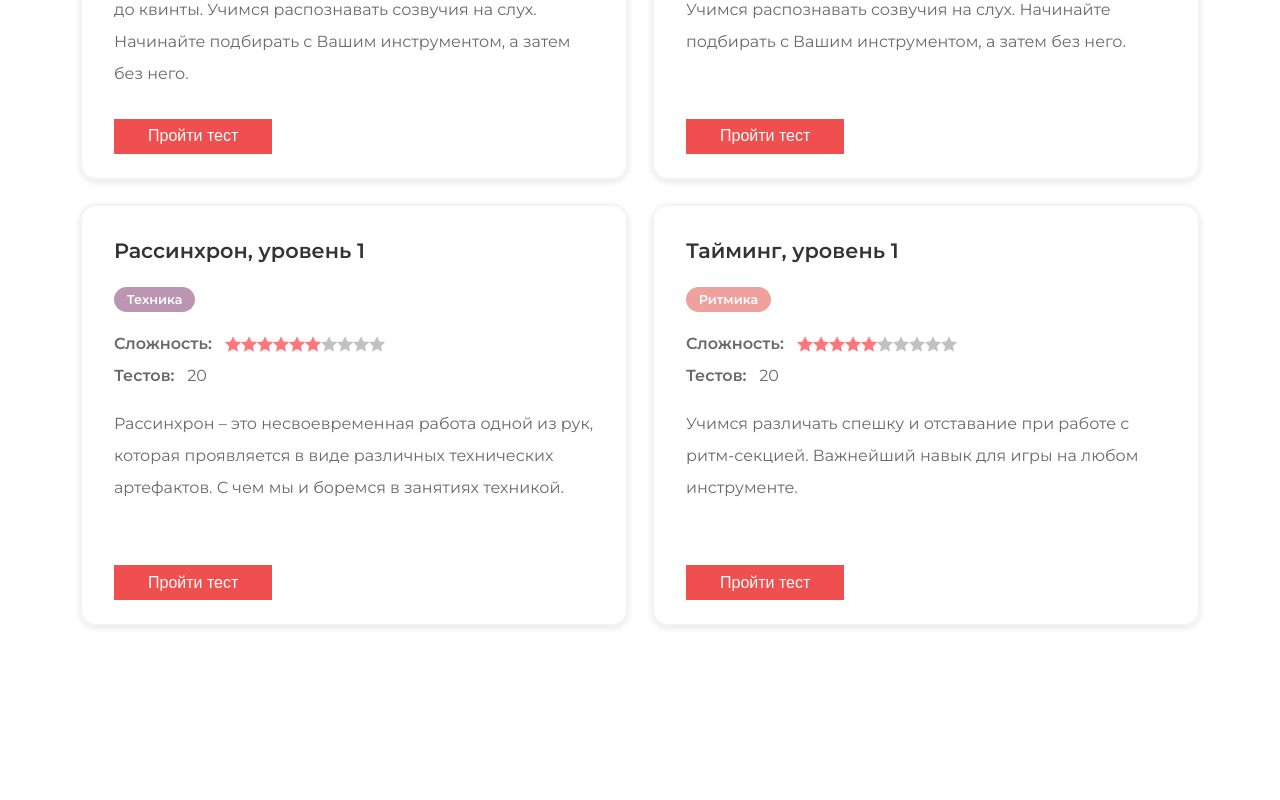
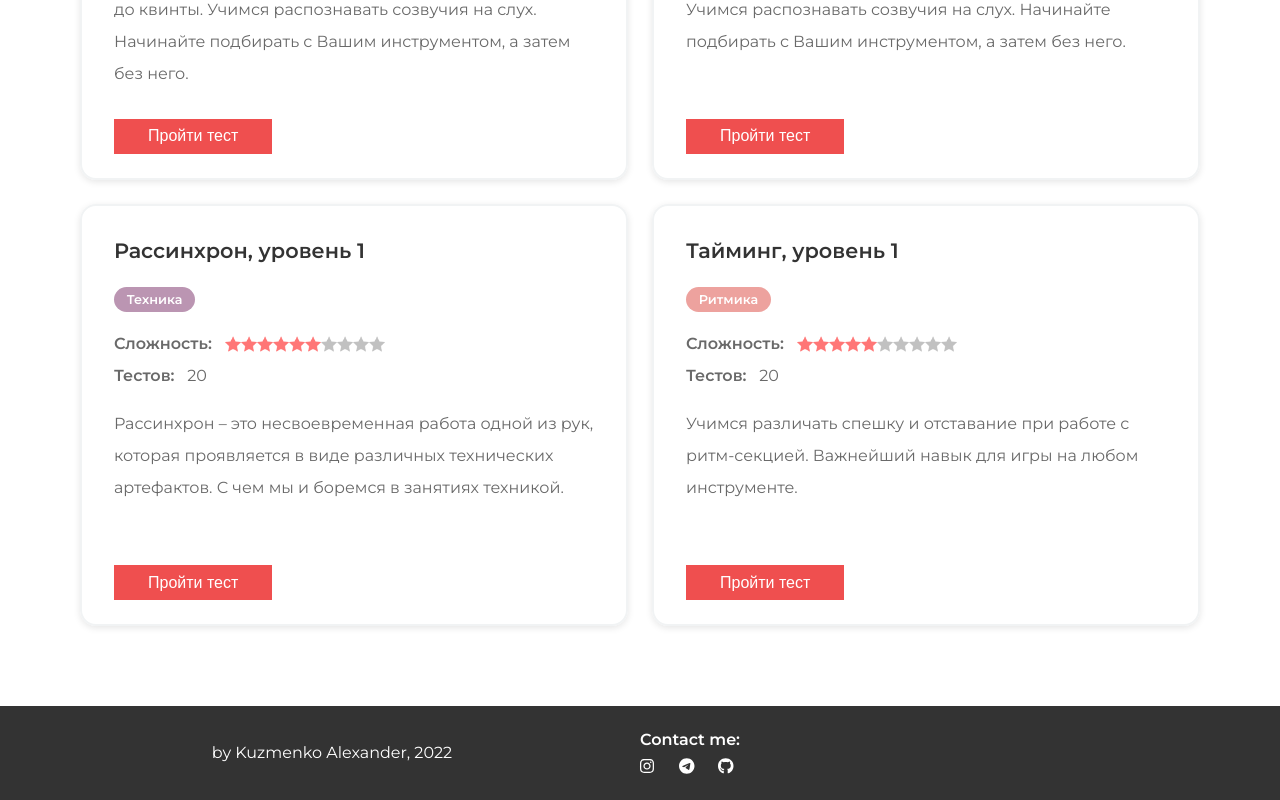
Before and after one commit to Purplejam/eartrainer, a React (Create React App) app: page / in a window 1280 px wide. Shown: the part 450-1250 px from the top of the page. Before the commit the page ends 1156 px from the top, so only its background shows below. Built offline with nearby package versions, Linux system fonts and the light colour scheme.

Commit message:
footer updates

```diff
--- a/package.json
+++ b/package.json
@@ -4,6 +4,7 @@
   "private": true,
   "dependencies": {
     "@fortawesome/fontawesome-svg-core": "^6.1.2",
+    "@fortawesome/free-brands-svg-icons": "^6.1.2",
     "@fortawesome/free-solid-svg-icons": "^6.1.2",
     "@fortawesome/react-fontawesome": "^0.2.0",
     "@reduxjs/toolkit": "^1.8.3",
--- a/src/components/App.tsx
+++ b/src/components/App.tsx
@@ -6,21 +6,23 @@ import {BrowserRouter as Router, Routes, Route} from "react-router-dom";
 import {GlobalStyle} from './GlobalStyles';
 import styled from 'styled-components';
 import FinishedTest from './FinishedTest';
+import Footer from './Footer';
 
 const AppContainer = styled.div`
   padding: 0rem 5rem 5rem 5rem;
+  min-height: calc(100vh - 4rem);
 
   @media (max-width: 768px) {
   	padding: 0rem 2rem 2rem 2rem;
   }
   @media (max-width: 415px) {
-  	padding: 0rem 1rem 1rem 1rem;
+  	padding: 0rem 1rem 2rem 1rem;
+  }
+  @media (max-width: 330px) {
+    padding: 0rem .5rem 2rem .5rem;
   }
 `
 
-//TODO 1. Make current test wrapper
-//TODO 2. Wrapper takes a slug and make thunk-dispatch
-//TODO 3. If !isLoading => render Current Test
 
 function App() {
   return (
@@ -35,6 +37,7 @@ function App() {
         <Route path="/finished-test" element={<FinishedTest />}/>
       </Routes>
       </AppContainer>
+      <Footer/>
    </Router>
   );
 }
--- /dev/null
+++ b/src/components/Footer.tsx
@@ -0,0 +1,92 @@
+import styled from 'styled-components';
+import { FontAwesomeIcon } from '@fortawesome/react-fontawesome';
+import { faInstagram, faTelegram, faGithub } from '@fortawesome/free-brands-svg-icons';
+import {  } from '@fortawesome/free-solid-svg-icons';
+
+const FooterStyle = styled.footer`
+ padding: 1.5rem;
+	display: flex;
+	align-items: center;
+	color: #fff;
+	background: #333;
+
+	.author-info {
+		text-align: center;
+		width: 50%;
+		p {
+			color: #fff;
+		}
+	}
+
+	.social {
+		width: 50%;
+		.social-icons {
+			padding-top: .5rem;
+			display: grid;
+			grid-gap: .5rem;
+			gap: .5rem;
+			grid-template-columns: 5% 5% 5%;
+			svg {
+				color: #fff;
+				transition: transform 200ms ease-in;
+				&:hover {
+					transform: scale(1.2);
+				}
+			}
+		}
+	}
+
+ @media (max-width: 768px) {
+ 	padding: .5rem;
+ 	flex-direction: column;
+
+ 	.author-info {
+ 		width: 100%;
+ 	}
+
+ 	.social {
+ 		width: 100%;
+ 		text-align: center;
+ 		.social-icons {
+ 			justify-content: center;
+ 			padding-top: 0;
+ 			padding-bottom: 1rem;
+ 		}
+ 	}
+ }
+ @media (max-width: 415px) {
+ 	padding: .5rem;
+ }
+`
+
+function Footer() {
+	const instIcon = <FontAwesomeIcon icon={faInstagram}/>
+	const tgIcon = <FontAwesomeIcon icon={faTelegram}/>
+	const gitIcon = <FontAwesomeIcon icon={faGithub}/>
+
+	return(
+		<FooterStyle>
+			<div className="author-info">
+				<p>by Kuzmenko Alexander, 2022</p>
+			</div>
+
+			<div className="social">
+				<h4>Contact me:</h4>
+				<div className="social-icons">
+					<a target="_blank" href="https://www.instagram.com/alexanderkkqq">
+						{instIcon}
+					</a>
+					<a target="_blank" href="https://t.me/purplejamguitar">
+						{tgIcon}
+					</a>
+					<a target="_blank" href="https://github.com/Purplejam">
+						{gitIcon}
+					</a>
+				</div>
+			</div>
+
+		</FooterStyle>
+		)
+}
+
+export default Footer;
--- a/src/components/Home.tsx
+++ b/src/components/Home.tsx
@@ -31,8 +31,9 @@ const TestList = styled.div`
 	grid-column-gap: 1.5rem;
 	grid-row-gap: 1.5rem;
 	grid-auto-rows: 1fr;
+
 	@media (max-width: 415px) {
-		grid-template-columns: repeat(auto-fit, minmax(320px, 1fr));
+		grid-template-columns: repeat(auto-fit, minmax(300px, 1fr));
 		padding-top: 0;
 	}
 `
```
Also changed, not shown: 1 other file (tests, documents, lock files or other folders).
